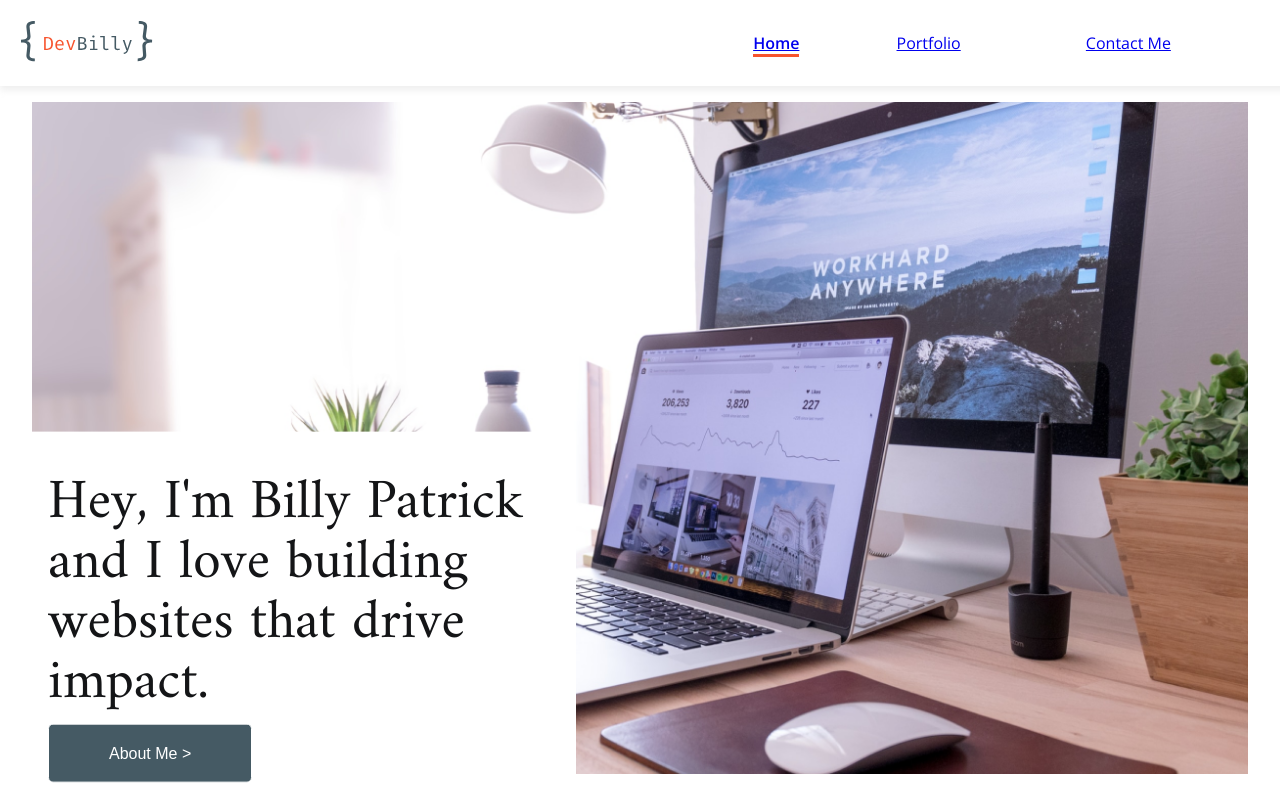
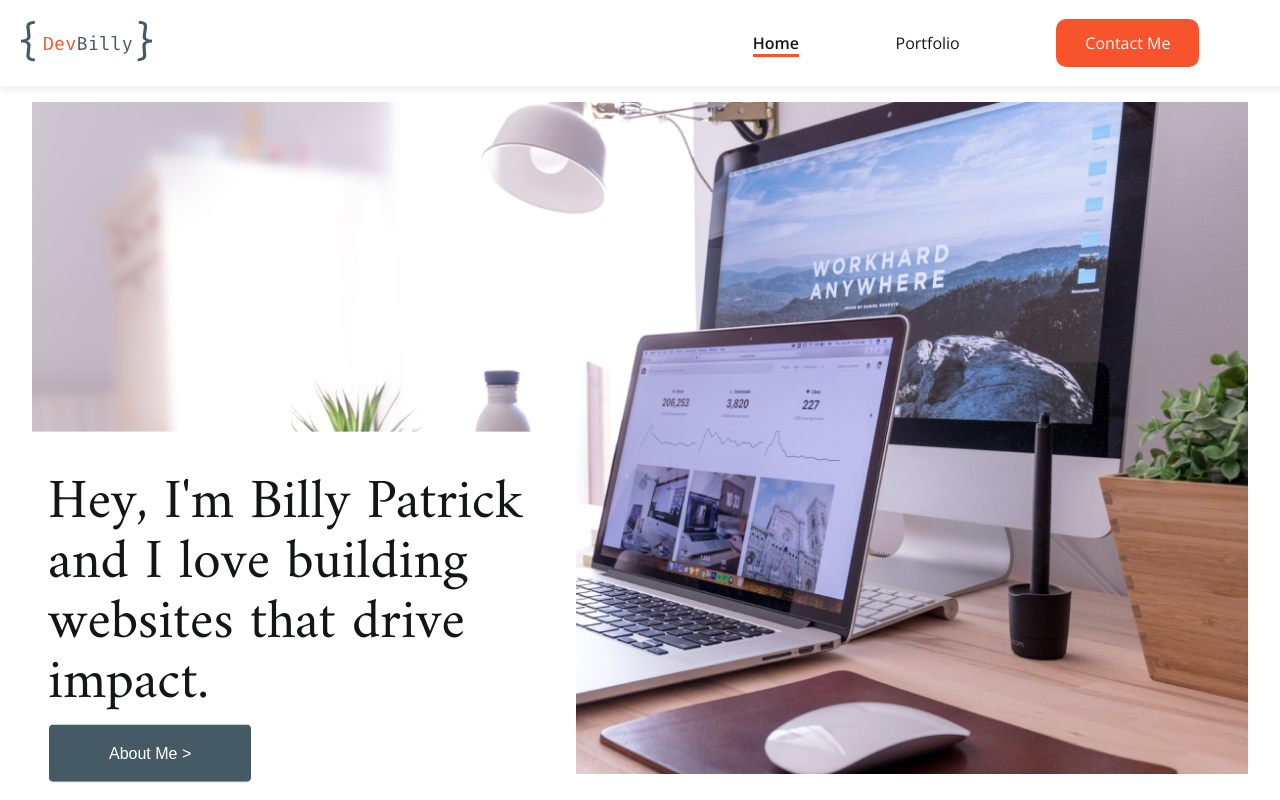
Before and after one commit to dev-billy/dev-billy, a React (Create React App) app: page / in a window 1280 px wide. Shown: the top 800 px of the page. Built offline with nearby package versions, Linux system fonts and the light colour scheme.

Commit message:
fixed nav large

```diff
--- a/src/layout/layout.module.scss
+++ b/src/layout/layout.module.scss
@@ -125,7 +125,30 @@
       width: 50%;
       justify-content: space-evenly;
       .cta {
+        background: $primary;
         padding: 0.75em 1.75em;
+        border-radius: 10px;
+        color: white;
+        border: solid 1px rgba(255, 255, 255, 0);
+        transition: all 0.3s;
+      }
+      .cta:hover {
+        border-bottom: none;
+        background: #fff;
+        color: $primary;
+        border: solid 1px $primary;
+      }
+      li {
+        a {
+          text-decoration: none;
+          color: inherit;
+          transition: all 0.1s;
+        }
+        a:hover {
+          cursor: pointer;
+          color: $secondary;
+          border-bottom: solid 3px $secondary;
+        }
       }
     }
   }
```
